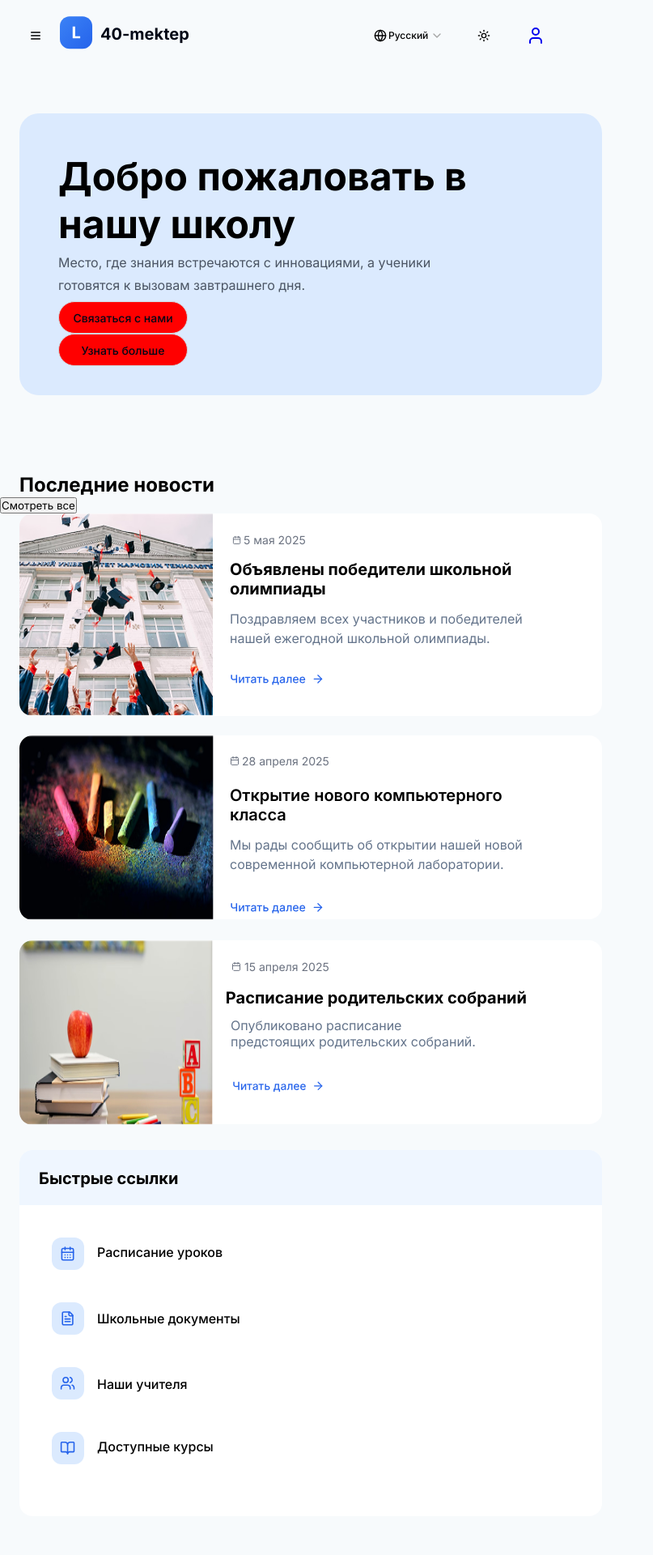
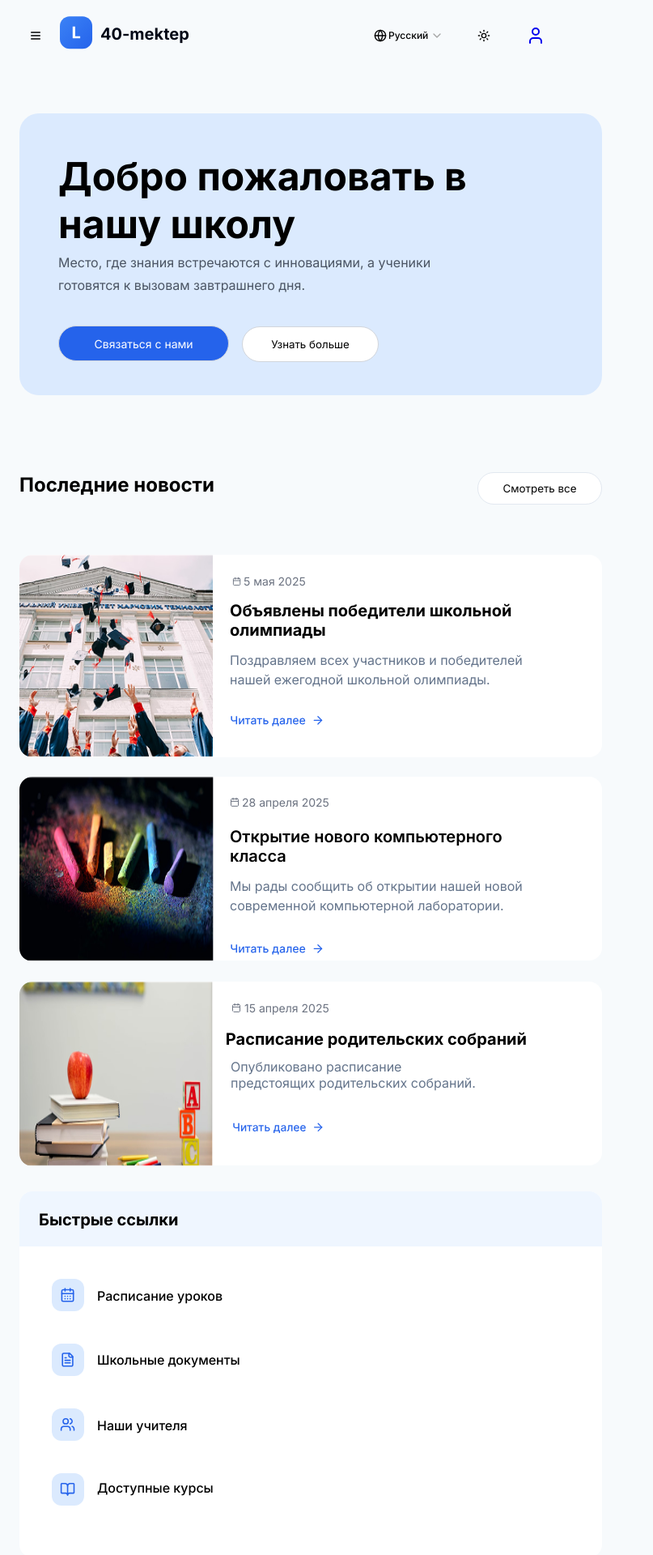
Before and after one commit to uzaqbaevb8/Schoole, a React (Vite) app: page / in a window 1280 px wide. Shown: the top 1920 px of the page at 81% size, without its empty margins (0-807 px from the left). Built offline with nearby package versions, Linux system fonts and the light colour scheme.

Commit message:
buttomlar durslandi ham backeng ke jalg'andi

```diff
--- a/package.json
+++ b/package.json
@@ -1,8 +1,9 @@
 {
   "name": "school",
   "private": true,
-  "version": "0.0.0",
-  "type": "module",
+  "version": "1.0.0",
+  "main": "server.js",
+  "license": "MIT",
   "scripts": {
     "dev": "vite",
     "build": "vite build",
--- a/src/App.jsx
+++ b/src/App.jsx
@@ -1,10 +1,25 @@
-import React from 'react'
+import React, { useEffect, useState } from 'react'
 import { RouterProvider } from 'react-router-dom'
 import { router } from './router/router'
 import './App.css'
 
 const App = () => {
-  return <RouterProvider router={router} />;
+  const [message, setMessage] = useState("")
+
+  useEffect(() => {
+    fetch("http://localhost:5000")
+      .then((res) => res.text())
+      .then((data) => setMessage(data))
+      .catch((err) => console.error(err));
+  }, []);
+
+  return (
+    <div>
+
+      <RouterProvider router={router} />
+    </div>
+  )
+
 }
 
-export default App;
+export default App
--- a/src/pages/Home/Home.css
+++ b/src/pages/Home/Home.css
@@ -358,7 +358,7 @@
         margin: 10px;
     }
 
-    .Quick_links-text-link p {
+    .Quick_links-text-link button {
         display: flex;
         white-space: nowrap;
         height: 24px;
@@ -366,6 +366,9 @@
         font-size: 16px;
         margin-left: 16px;
         margin-top: 10px;
+        border: none;
+        background: transparent;
+        font-size: 16px;
     }
 
     .Quicl_links-text-link_School_documents {
@@ -385,7 +388,7 @@
         margin: 10px;
     }
 
-    .Quicl_links-text-link_School_documents P {
+    .Quicl_links-text-link_School_documents button {
         display: flex;
         white-space: nowrap;
         height: 24px;
@@ -394,6 +397,8 @@
         margin-left: 16px;
         margin-top: 10px;
         line-height: 24px;
+        background: none;
+        border: none;
     }
 
     .Quick_links-text-link_School_documents:hover {
@@ -407,7 +412,7 @@
         margin: 10px;
     }
 
-    .Quick_links-text-link_Our_teachers p {
+    .Quick_links-text-link_Our_teachers button {
         display: flex;
         white-space: nowrap;
         height: 24px;
@@ -416,6 +421,8 @@
         margin-left: 16px;
         margin-top: 10px;
         line-height: 24px;
+        border: none;
+        background: transparent;
     }
 
     .Quick_links-text-link_Our_teachers:hover {
@@ -432,36 +439,32 @@
         border-radius: 12px;
     }
 
-    .Qucik_links-text-link_Available_courses img {
-        display: flex;
-        width: 20px;
-        height: 20px;
-        margin: 10px;
-    }
-
-    .Qucik_links-text-link_Available_courses p {
-        display: flex;
-        white-space: nowrap;
+    .Qucik_links-text-link_Available_courses button {
+        display: flex;
+        width: 144px;
+        margin-left: 96px;
+        font-size: 16px;
         height: 24px;
         font-weight: 500;
-        font-size: 16px;
-        margin-left: 16px;
-        margin-top: 10px;
-        line-height: 24px;
-    }
+        background: transparent;
+        border: none;
+        margin-top: -30px;
+    }
+
 
     .Qucik_links-text-link_Available_courses:hover {
         background: #BFDBFE;
     }
 
-    .Qucik_links-text-link_Available_courses {
+    .Qucik_links-text-link_Available_courses img{
         display: flex;
         background: #DBEAFE;
         width: 40px;
         height: 40px;
-        margin-top: 40px;
+        margin-top: 32px;
         margin-left: 40px;
         border-radius: 12px;
+        padding: 10px;
     }
 
     .Our_Teachers {
@@ -1550,19 +1553,31 @@
         color: #4B5563;
     }
 
-    .main-text button {
-        width: 160px;
-        height: 40px;
+    .connect {
+        width: 211.19px;
+        height: 44px;
         border-radius: 9999px;
-        background: hsl(0, 100%, 50%);
-        color: #020817;
+        background: #2563EB;
         border: 1px solid #D1D5DB;
+        color: #FFFFFF;
         position: relative;
         top: 180px;
         margin-left: 48px;
         cursor: pointer;
         font-size: 14px;
-        font-weight: 500;
+        margin-top: 30px;
+    }
+
+    .main-link button {
+        width: 169px;
+        height: 44px;
+        background: #FFFFFF;
+        border-radius: 9999px;
+        cursor: pointer;
+        position: relative;
+        top: 136.5px;
+        left: 275px;
+        border: 1px solid #D1D5DB;
     }
 
     .section {
@@ -1580,15 +1595,23 @@
     }
 
     .section-text h2 {
-        display: flex;
-        margin-left: 24px;
-    }
-
-    .section-text img {
-        display: flex;
-        position: relative;
-        left: 589.64px;
-        bottom: 34px;
+        margin-left: 24px;
+        width: 242px;
+    }
+
+    .section-text button {
+        display: flex;
+        margin-left: 590px;
+        margin-bottom: 32px;
+        position: relative;
+        bottom: 30px;
+        background: #FFFFFF;
+        justify-content: center;
+        align-items: center;
+        width: 154px;
+        height: 40px;
+        border-radius: 9999px;
+        border: 1px solid #E2E8F0;
     }
 
     .section-cards-item img {
@@ -1800,13 +1823,17 @@
         margin: 10px;
     }
 
-    .Quick_links-text-link p {
-        display: flex;
-        position: absolute;
-        margin-top: 66px;
-        top: 50px;
+    .Quick_links-text-link button {
+        display: flex;
+        position: absolute;
+        margin-top: 64px;
+        top: 55px;
         left: 96px;
+        font-size: 16px;
         font-weight: 500;
+        border: none;
+        background: transparent;
+        cursor: pointer;
     }
 
     .Quicl_links-text-link_School_documents {
@@ -1824,13 +1851,17 @@
         margin: 10px;
     }
 
-    .Quicl_links-text-link_School_documents p {
+    .Quicl_links-text-link_School_documents button {
         display: flex;
         position: absolute;
         margin-top: 66px;
         top: 132px;
         left: 96px;
+        background: transparent;
+        font-size: 16px;
         font-weight: 500;
+        cursor: pointer;
+        border: none;
     }
 
     .Quick_links-text-link_Our_teachers {
@@ -1848,13 +1879,16 @@
         margin: 10px;
     }
 
-    .Quick_links-text-link_Our_teachers p {
+    .Quick_links-text-link_Our_teachers button {
         display: flex;
         position: absolute;
         margin-top: 66px;
         top: 213px;
         left: 96px;
         font-weight: 500;
+        border: none;
+        background: transparent;
+        font-size: 16px;
     }
 
     .Qucik_links-text-link_Available_courses img {
@@ -1872,13 +1906,16 @@
         border-radius: 12px;
     }
 
-    .Qucik_links-text-link_Available_courses p {
+    .Qucik_links-text-link_Available_courses button {
         display: flex;
         position: absolute;
         margin-top: 66px;
         top: 290px;
         left: 96px;
         font-weight: 500;
+        border: none;
+        background: transparent;
+        font-size: 16px;
     }
 
     .Our_Teachers {
--- a/src/pages/Home/Home.jsx
+++ b/src/pages/Home/Home.jsx
@@ -16,8 +16,8 @@ const Home = () => {
               а ученики готовятся к
               вызовам завтрашнего дня.
             </p>
-            <button>Связаться с нами </button>
-            <div className="main-link">
+            <button className="connect">Связаться с нами </button>
+            <div className='main-link'>
               <button>Узнать больше</button>
             </div>
             <div className='main-students'>
@@ -113,19 +113,19 @@ const Home = () => {
           </div>
           <div className='Quick_links-text-link'>
             <img src="./public/Lesson schedule.svg" alt="Lesson schedule.svg" />
-            <p>Расписание уроков</p>
+            <button>Расписание уроков</button>
           </div>
           <div className='Quicl_links-text-link_School_documents'>
             <img src="./public/School documents.svg" alt="School documents.svg" />
-            <p>Школьные документы</p>
+            <button>Школьные документы</button>
           </div>
           <div className='Quick_links-text-link_Our_teachers'>
             <img src="./public/Our teachers.svg" alt='Our teachers.svg' />
-            <p>Наши учителя</p>
+            <button>Наши учителя</button>
           </div>
           <div className='Qucik_links-text-link_Available_courses'>
             <img src="./public/Available courses.svg" alt='Available courses.svg' />
-            <p>Доступные курсы</p>
+            <button>Доступные курсы</button>
           </div>
         </div>
         <div className='Our_Teachers'>
@@ -143,13 +143,13 @@ const Home = () => {
               <h2>Principal</h2>
             </div>
           </div>
-          <dic className='Our_Teachers-cards_2'>
+          <div className='Our_Teachers-cards_2'>
             <div className='Our_Teachers-cards_2-item'>
               <img src='./public/teacher2.png' alt='teacher2.png' />
               <h1>Prof. Michael Chen</h1>
               <h2>Mathematics</h2>
             </div>
-          </dic>
+          </div>
           <div className='Our_Teachers-cards_3'>
             <div className='Our_Teachers-cards_3-item'>
               <img src='./public/teacher3.png' alt='teacher3.png' />
```
Also changed, not shown: server.js (added, +17 -0 lines), 1 other file (tests, documents, lock files or other folders).
